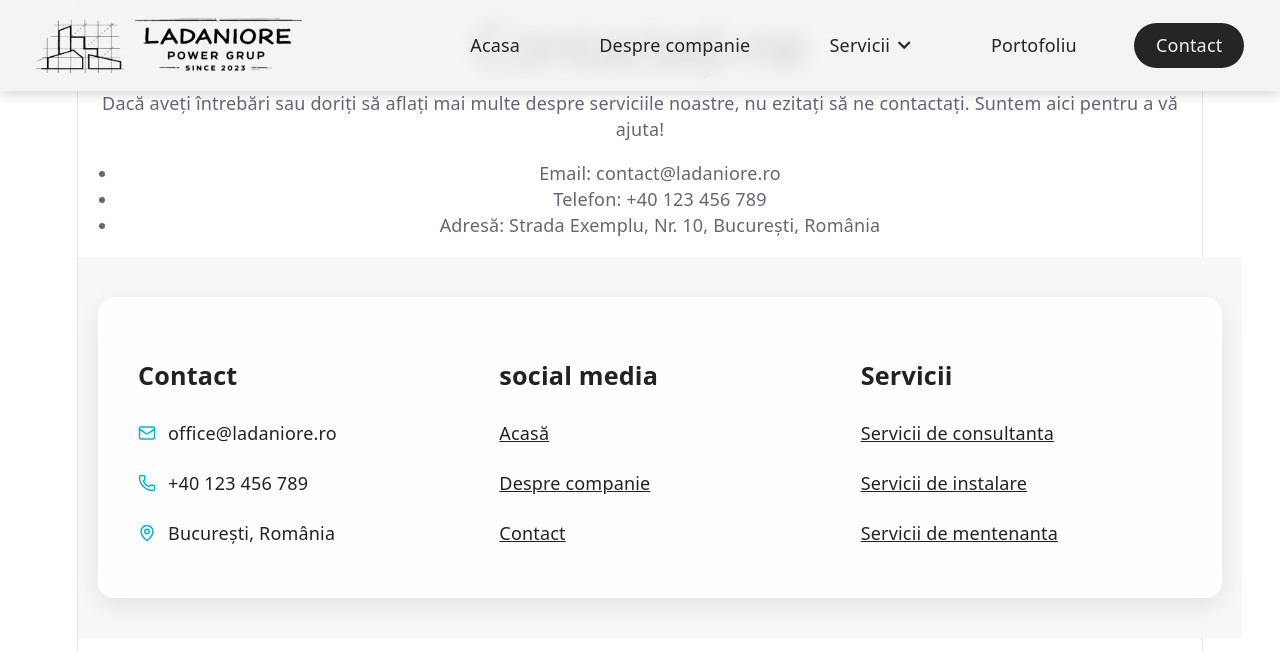
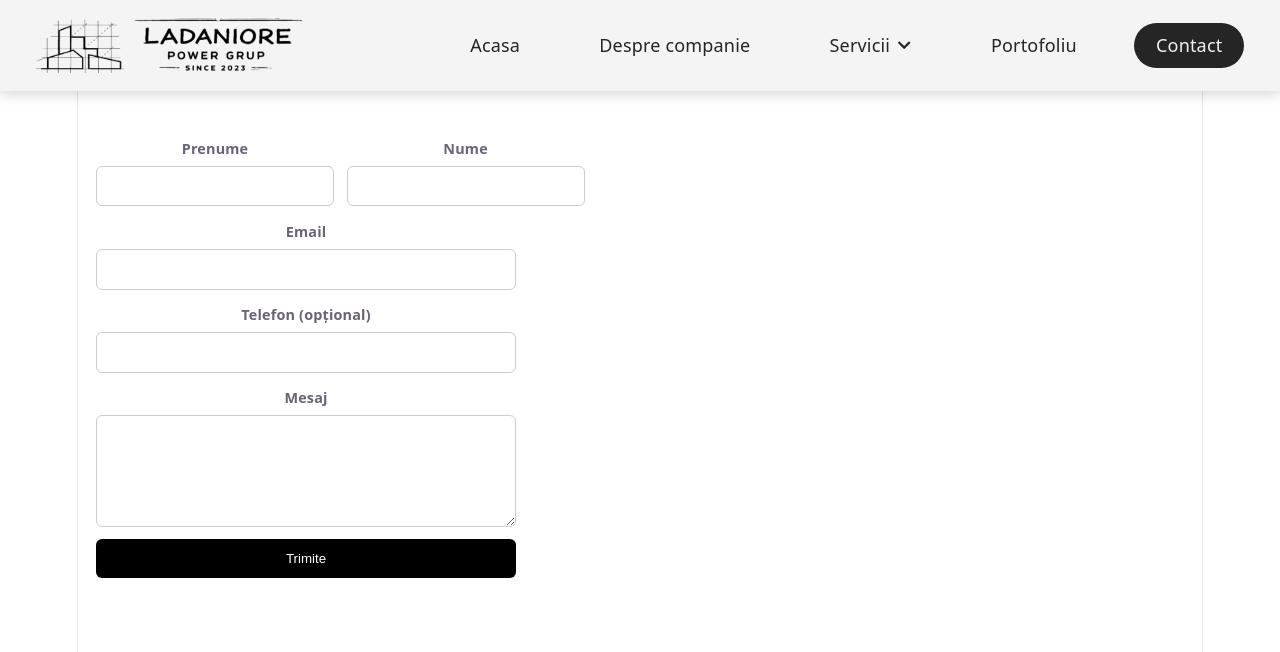
Before and after one commit to David-Stratulat/Ladaniore_Power_Grup, a React (Vite) app: page /contact in a window 1280 px wide. Shown: the top 652 px of the page. Built offline with nearby package versions, Linux system fonts and the light colour scheme.

Commit message:
feat: implement compact ContactForm with Formspree + left‑aligned layout

```diff
--- a/package.json
+++ b/package.json
@@ -10,6 +10,7 @@
     "preview": "vite preview"
   },
   "dependencies": {
+    "@formspree/react": "^3.0.0",
     "icons": "^1.0.0",
     "lucide-react": "^1.7.0",
     "react": "^19.2.4",
--- a/src/App.jsx
+++ b/src/App.jsx
@@ -7,8 +7,7 @@ import Services from './pages/Services/Services'
 import Maintenance from './pages/Services/Maintenance'
 import Installation from './pages/Services/Installation'
 import Consultance from './pages/Services/Consultance'
-
-import Contact from './pages/contact'
+import Contact from './pages/Contact'
 import './App.css'
 
 function App() {
@@ -20,7 +19,7 @@ function App() {
       <Route path='/' element={<Home />} />
       <Route path='/despre-companie' element={<DespreCompanie />} />
       <Route path='/portofoliu' element={<Portfolio />} />
-      <Route path='/contact' element={<Contact />} />
+      <Route path="/contact" element={<Contact />} />
       <Route path='/servicii' element={<Services />} />
       <Route path='/servicii/mentenanta' element={<Maintenance />} />
       <Route path='/servicii/instalare' element={<Installation />} />
--- /dev/null
+++ b/src/components/ContactForm.jsx
@@ -0,0 +1,51 @@
+import "../css/ContactForm.css";
+import React from "react";
+import { useForm, ValidationError } from "@formspree/react";
+
+function ContactForm() {
+  const [state, handleSubmit] = useForm("xbdqkjzl");
+
+  if (state.succeeded) {
+    return <p className="success-msg">Mulțumim! Mesajul tău a fost trimis.</p>;
+  }
+
+  return (
+    <form onSubmit={handleSubmit} className="contact-form compact">
+
+      <div className="row">
+        <div className="field">
+          <label>Prenume</label>
+          <input type="text" name="firstName" required />
+        </div>
+
+        <div className="field">
+          <label>Nume</label>
+          <input type="text" name="lastName" required />
+        </div>
+      </div>
+
+      <div className="field">
+        <label>Email</label>
+        <input type="email" name="email" required />
+        <ValidationError prefix="Email" field="email" errors={state.errors} />
+      </div>
+
+      <div className="field">
+        <label>Telefon (opțional)</label>
+        <input type="tel" name="phone" />
+      </div>
+
+      <div className="field">
+        <label>Mesaj</label>
+        <textarea name="message" required />
+        <ValidationError prefix="Message" field="message" errors={state.errors} />
+      </div>
+
+      <button type="submit" disabled={state.submitting}>
+        Trimite
+      </button>
+    </form>
+  );
+}
+
+export default ContactForm;
--- /dev/null
+++ b/src/css/Contact.css
@@ -0,0 +1,7 @@
+.contact-page {
+  padding: 2rem 1rem;
+  max-width: 900px;
+  margin-top: 100px;
+  display: flex;
+  justify-content: flex-start;
+}
--- /dev/null
+++ b/src/css/ContactForm.css
@@ -0,0 +1,44 @@
+.contact-form {
+  width: 100%;
+  max-width: 420px;
+  display: flex;
+  flex-direction: column;
+  gap: 0.7rem;
+}
+
+.row {
+  display: flex;
+  gap: 0.7rem;
+}
+
+.field {
+  display: flex;
+  flex-direction: column;
+}
+
+label {
+  font-size: 0.8rem;
+  font-weight: 600;
+  margin-bottom: 0.2rem;
+}
+
+input,
+textarea {
+  padding: 0.55rem 0.75rem;
+  border: 1px solid #ccc;
+  border-radius: 6px;
+  font-size: 0.9rem;
+}
+
+textarea {
+  min-height: 90px;
+}
+
+button {
+  padding: 0.65rem;
+  background: #000;
+  color: #fff;
+  border: none;
+  border-radius: 6px;
+  cursor: pointer;
+}
--- a/src/pages/contact.jsx
+++ b/src/pages/contact.jsx
@@ -1,18 +1,13 @@
-import ContactSection from '../components/ContactSection';
+import ContactForm from "../components/ContactForm";
+import React from "react";
+import "../css/Contact.css";
+
 function Contact() {
-    return (
-        <>
-        <div className="contact-container">
-            <h1>Contactați-ne</h1>
-            <p>Dacă aveți întrebări sau doriți să aflați mai multe despre serviciile noastre, nu ezitați să ne contactați. Suntem aici pentru a vă ajuta!</p>
-            <ul>
-                <li>Email: contact@ladaniore.ro</li>
-                <li>Telefon: +40 123 456 789</li>
-                <li>Adresă: Strada Exemplu, Nr. 10, București, România</li>
-            </ul>
-        </div>
-        <ContactSection />
-        </>
-    );
+  return (
+    <div className="contact-page">
+      <ContactForm />
+    </div>
+  );
 }
+
 export default Contact;
--- a/src/pages/home.jsx
+++ b/src/pages/home.jsx
@@ -13,15 +13,8 @@ function Home() {
     <Qualities/>
     <ServiceType />
     <ServicesBtn/>
-
-    <div className="home">
-      <h1>Welcome to the Home Page!</h1>
-      <p>This is the main landing page of our application.</p>
-    </div>
-
-
-  <ContactSection />
-</>
+    <ContactSection />
+  </>
   );
 }
 export default Home;
```
Also changed, not shown: 1 other file (tests, documents, lock files or other folders).
